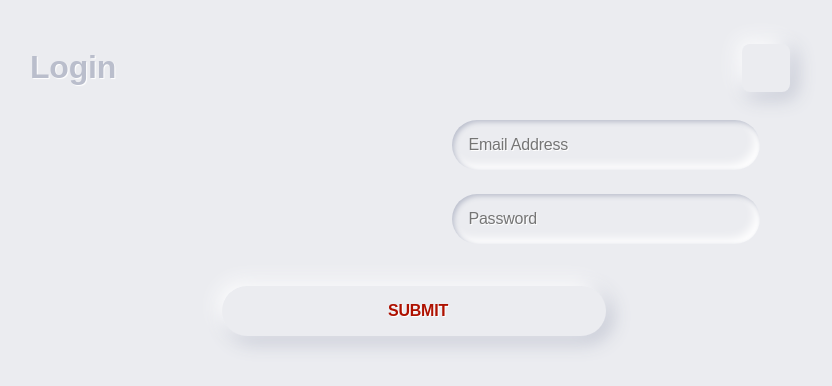
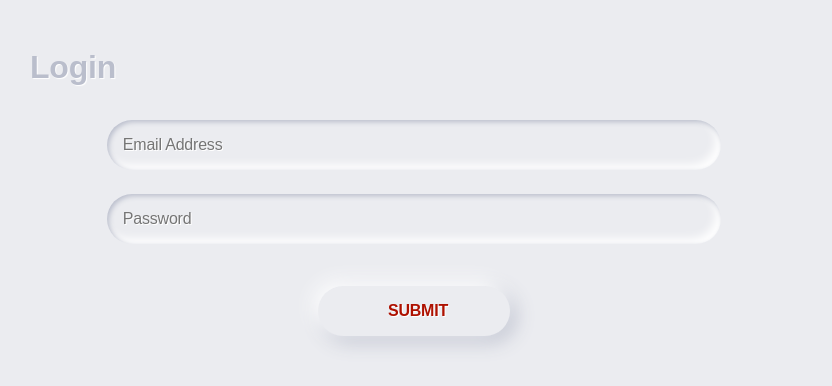
Before and after one commit to MuhammadSaad25/e-commerce-mogoDB, a React (Create React App) app in the folder web/: page /login in a window 1280 px wide. Shown: the top 386 px of the page, without its empty margins (226-1058 px from the left). Built offline with nearby package versions, Linux system fonts and the light colour scheme.

Commit message:
push build

```diff
--- a/web/src/components/Home/Index.jsx
+++ b/web/src/components/Home/Index.jsx
@@ -28,7 +28,13 @@ function Home() {
     const [isEditMode, setIsEditMode] = useState(false)
     const [editingProduct, setEditingProduct] = useState(null)
 
-    const baseURI = "https://e-commerce-mongodb-saad.cyclic.app";
+    let baseURI = "";
+    if (window.location.href.split(":")[0] === "http") {
+        baseURI = `http://localhost:5001`;
+    } else {
+        baseURI = `https://e-commerce-mongodb-saad.cyclic.app`;
+    }
+
 
     const getAllProducts = async () => {
         try {
--- a/web/src/components/Login/Login.css
+++ b/web/src/components/Login/Login.css
@@ -42,25 +42,13 @@ form {
   /* justify-content: center; */
 }
 
-.content {
+.content1 {
   /* border: #ae1100 1px solid; */
   width: 100%;
   margin: 0 auto;
   display: flex;
-  /* justify-content: center; */
-  /* align-items: center; */
-}
-
-.left {
-  width: 50%;
-  display: flex;
   flex-direction: column;
-  align-items: center;
-}
-.right {
-  width: 50%;
-  display: flex;
-  flex-direction: column;
+  justify-content: center;
   align-items: center;
 }
 
@@ -74,10 +62,10 @@ input {
   background-color: #ebecf0;
   text-shadow: 1px 1px 0 #fff;
 }
-label {
+.label {
   display: block;
   margin-bottom: 24px;
-  width: 80%;
+  width: 50%;
 }
 input {
   margin-right: 8px;
@@ -131,7 +119,7 @@ button.unit .icon {
 }
 
 .mainBtn {
-  width: 100%;
+  width: 50%;
   display: flex;
   justify-content: center;
 }
@@ -146,7 +134,7 @@ button.red {
   align-items: center;
   justify-content: flex-start;
 }
-.input-group label {
+.input-group .label {
   margin: 0;
   flex: 1;
 }
@@ -185,7 +173,7 @@ button.red {
     align-items: center;
   }
 
-  .content {
+  .content1 {
     width: 100%;
     display: block;
   }
@@ -200,7 +188,7 @@ button.red {
     display: block;
   }
 
-  label {
+  .label {
     display: block;
     margin-bottom: 24px;
     width: 100%;
--- a/web/src/components/Login/Login.jsx
+++ b/web/src/components/Login/Login.jsx
@@ -50,7 +50,7 @@ const Login = () => {
                     },
                     // { withCredentials: true }//we are not sending cookies
                 );
-                console.log("Signup successful", res);
+                console.log("Login successful", res);
                 //   toast(`${res.data.message}`); //https://www.npmjs.com/package/react-toastify
             } catch (err) {
                 console.log(err);
@@ -70,18 +70,14 @@ const Login = () => {
             <form onSubmit={fmrk.handleSubmit}>
                 <div className="segment">
                     <h1>Login</h1>
-                    <button className="unit" type="button">
+                    {/* <button className="unit" type="button">
                         <i className="icon ion-md-bookmark"></i>
-                    </button>
+                    </button> */}
                 </div>
 
-                <div className="content">
-                    <div className="left">
+                <div className="content1">
 
-                    </div>
-
-                    <div className="right">
-                        <label>
+                    <label className=".label">
                         <input
                             className="input"
                             id="email"
@@ -97,7 +93,7 @@ const Login = () => {
                         <p className="errorSpan">{fmrk.errors.email}</p>
                     ) : null}
 
-                        <label>
+                    <label className=".label">
                         <input
                             id="userPassword"
                             className="input"
@@ -113,7 +109,7 @@ const Login = () => {
                         <p className="errorSpan">{fmrk.errors.password}</p>
                     ) : null}
                     <br />
-                    </div>
+
                 </div>
 
                 <div className="mainBtn">
--- a/web/src/components/SignUp/SignUp.jsx
+++ b/web/src/components/SignUp/SignUp.jsx
@@ -84,9 +84,9 @@ function Signup() {
             <form onSubmit={fmrk.handleSubmit}>
                 <div className="segment">
                     <h1>Sign up</h1>
-                    <button className="unit" type="button">
+                    {/* <button className="unit" type="button">
                         <i className="icon ion-md-bookmark"></i>
-                    </button>
+                    </button> */}
                 </div>
 
                 <div className="content">
```
Also changed, not shown: 11 other files (tests, documents, lock files or other folders). Lines whose indentation alone changed are shown as unchanged.
